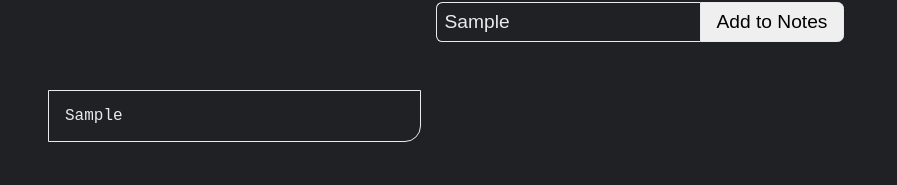
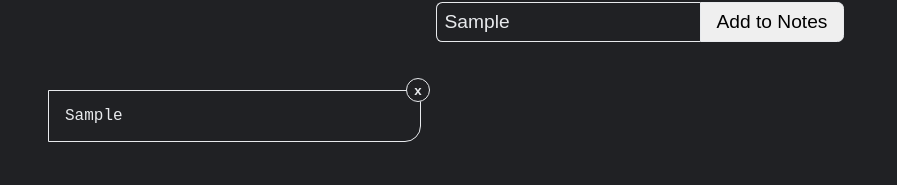
Before and after one commit to codingwolf-at/notes-keep, a React (Create React App) app: page / in a window 1280 px wide. Both pictures are taken after typing "Sample" into the empty fields and a click on the button "Add to Notes". Shown: the part 115-300 px from the top of the page, without its empty margins (0-897 px from the left). Built offline with nearby package versions, Linux system fonts and the light colour scheme.

Commit message:
feat: close button on grid cards

```diff
--- a/src/components/Form/DisplayGrid.jsx
+++ b/src/components/Form/DisplayGrid.jsx
@@ -7,7 +7,8 @@ export const DisplayGrid = ({notes}) => {
         notes.length
         ? notes.map(note => (
           <div id={note.id} className="grid-item">
-            {note.textValue}
+            <button className="item-btn close">x</button>
+            <p>{note.textValue}</p>
           </div>
         ))
         : <span className="user-msg">Notes are currently empty! <br /> (┬┬﹏┬┬)</span>
--- a/src/components/Form/form.css
+++ b/src/components/Form/form.css
@@ -45,6 +45,27 @@
   border: 0.1rem solid var(--text-color-primary);
   word-wrap: break-word;
   border-bottom-right-radius: 1rem;
+  position: relative;
+}
+
+.item-btn {
+  border-radius: 50%;
+  border: 0.1rem solid var(--text-color-primary);
+  background-color: var(--bg-color-primary);
+  color: var(--text-color-primary);
+  height: 1.5rem;
+  width: 1.5rem;
+  font-weight: 700;
+  display: flex;
+  justify-content: center;
+  align-items: center;
+  cursor: pointer;
+}
+
+.close {
+  position: absolute;
+  right: -0.6rem;
+  top: -0.8rem;
 }
 
 .user-msg {
```
